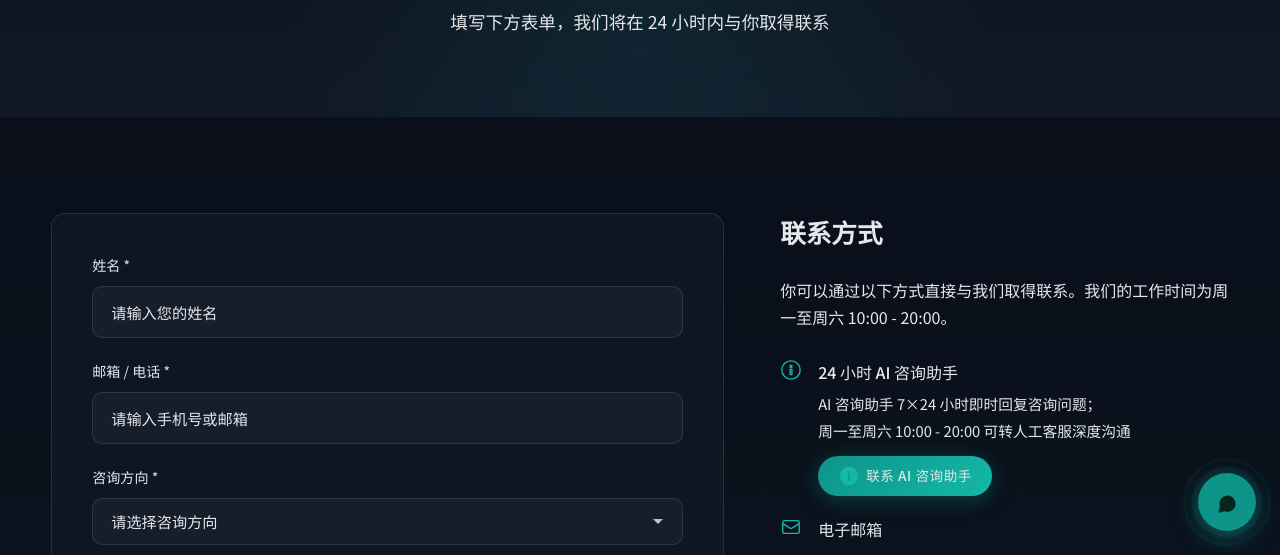
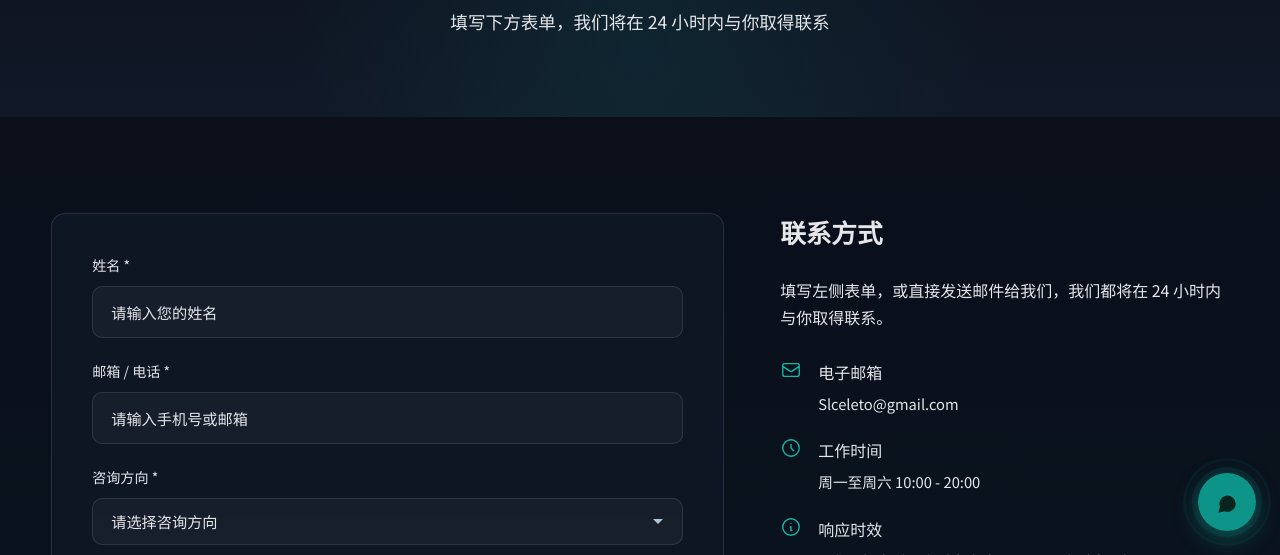
Before and after one commit to sloveniator/gusiwenhua-website, a plain HTML site: page contact.html in a window 1280 px wide. Shown: the part 245-800 px from the top of the page. Drawn offline with Linux system fonts and the light colour scheme.

Commit message:
还原纯表单+邮箱联系页：移除页内企业微信 AI 咨询助手按钮

```diff
--- a/contact.html
+++ b/contact.html
@@ -80,21 +80,7 @@
           </div>
           <div class="contact-info">
             <h3>联系方式</h3>
-            <p>你可以通过以下方式直接与我们取得联系。我们的工作时间为周一至周六 10:00 - 20:00。</p>
-            <div class="info-item">
-              <svg xmlns="http://www.w3.org/2000/svg" fill="none" viewBox="0 0 24 24" stroke="currentColor" stroke-width="1.5">
-                <path stroke-linecap="round" stroke-linejoin="round" d="M12 2a10 10 0 100 20 10 10 0 000-20zm-1 5h2v2h-2V7zm0 4h2v6h-2v-6z"/>
-              </svg>
-              <div>
-                <strong>24 小时 AI 咨询助手</strong>
-                <span>AI 咨询助手 7×24 小时即时回复咨询问题；<br>周一至周六 10:00 - 20:00 可转人工客服深度沟通</span>
-                <!-- 真实 AI 咨询助手链接由 js/main.js 的 KF_CONFIG.botUrl 自动填充（data-kf-link） -->
-                <a class="btn btn-primary" data-kf-link href="#" style="margin-top:12px;padding:8px 20px;font-size:0.85rem;display:inline-flex;align-items:center;gap:6px;">
-                  <svg width="14" height="14" viewBox="0 0 24 24" fill="currentColor"><path d="M12 2a10 10 0 100 20 10 10 0 000-20zm-1 5h2v2h-2V7zm0 4h2v6h-2v-6z"/></svg>
-                  联系 AI 咨询助手
-                </a>
-              </div>
-            </div>
+            <p>填写左侧表单，或直接发送邮件给我们，我们都将在 24 小时内与你取得联系。</p>
             <div class="info-item">
               <svg xmlns="http://www.w3.org/2000/svg" fill="none" viewBox="0 0 24 24" stroke="currentColor" stroke-width="1.5">
                 <path stroke-linecap="round" stroke-linejoin="round" d="M3 8l7.89 5.26a2 2 0 002.22 0L21 8M5 19h14a2 2 0 002-2V7a2 2 0 00-2-2H5a2 2 0 00-2 2v10a2 2 0 002 2z" />
```
